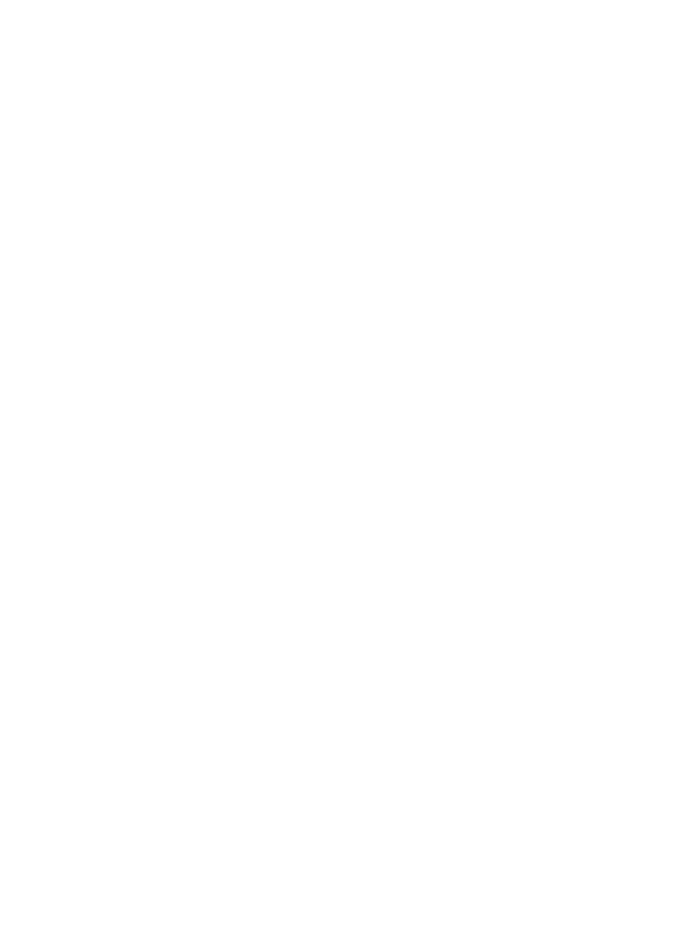
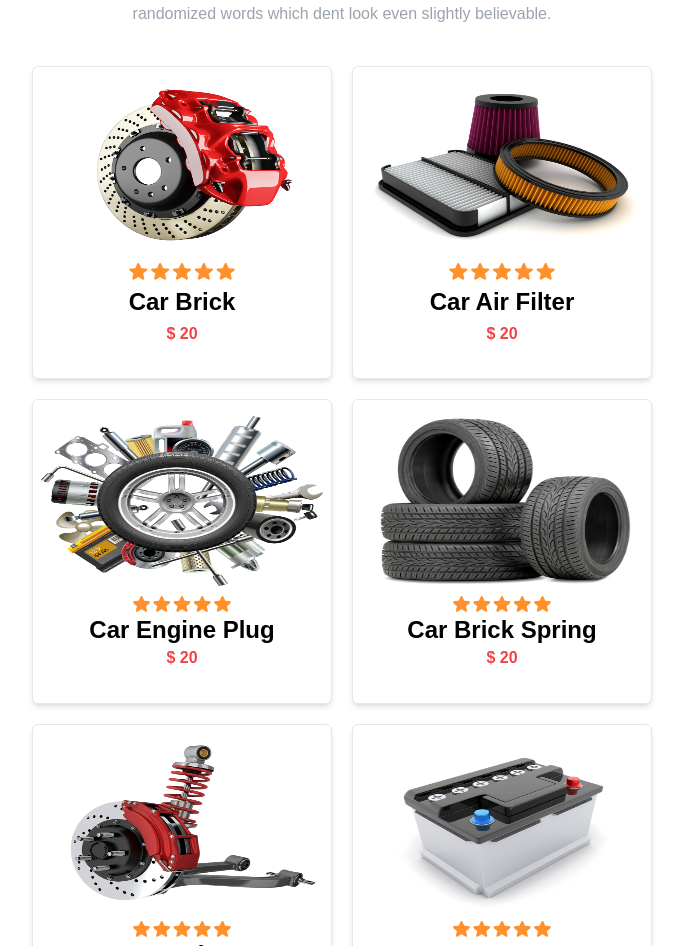
Before and after one commit to MDmohiuddin-web/car-dr-with-next.js, a Next.js app: page / in a window 1280 px wide. Shown: the part 2795-3741 px from the top of the page, without its empty margins (298-981 px from the left). Before the commit the page ends 2559 px from the top, so only its background shows below. Built offline with nearby package versions, Linux system fonts and the light colour scheme.

Commit message:
add somthing

```diff
--- /dev/null
+++ b/src/app/component/Products.jsx
@@ -0,0 +1,109 @@
+import Engine from "../../../public/assets/images/products/1.png";
+import are from "../../../public/assets/images/products/3.png";
+import EnginePlugs from "../../../public/assets/images/products/6.png";
+import spring from "../../../public/assets/images/products/2.png";
+import tire from "../../../public/assets/images/products/5.png";
+import battery from "../../../public/assets/images/products/4.png";
+
+import star from "../../../public/assets/star.svg";
+import Image from "next/image";
+
+
+const Products = () => {
+  return (
+    <div className="my-5 flex flex-wrap capitalize gap-5 justify-center w-4/5 mx-auto ">
+      <div className="card card-compact w-full md:w-[300px] bg-base-100 shadow-md rounded-md border p-2 hover:shadow-lg transition duration-500 ease-in-out transform hover:-translate-y-1 hover:scale-105">
+        <figure>
+          <Image
+            src={Engine}
+            alt="Shoes"
+            className="h-[170px] my-2  rounded-lg "
+          />
+        </figure>
+        <div className="text-center  justify-between w-full ">
+          <Image src={star} alt="" className="w-4/5 m-auto h-[20%]" />
+          <h2 className="font-semibold text-2xl my-1">Car Brick </h2>
+          <p className="font-bold text-red-500"> $ 20</p>
+        </div>
+      </div>
+      {/* 1 */}
+      <div className="card card-compact w-full md:w-[300px] bg-base-100 shadow-md rounded-md border p-2 hover:shadow-lg transition duration-500 ease-in-out transform hover:-translate-y-1 hover:scale-105">
+        <figure>
+          <Image
+            src={are}
+            alt="Shoes"
+            className="h-[170px] my-2  rounded-lg "
+          />
+        </figure>
+        <div className="text-center  justify-between w-full ">
+          <Image src={star} alt="" className="w-4/5 m-auto h-[20%]" />
+          <h2 className="font-semibold text-2xl my-1">Car Air Filter</h2>
+          <p className="font-bold text-red-500"> $ 20</p>
+        </div>
+      </div>
+      {/* 2 */}
+      <div className="card card-compact w-full md:w-[300px] bg-base-100 shadow-md rounded-md border p-2 hover:shadow-lg transition duration-500 ease-in-out transform hover:-translate-y-1 hover:scale-105">
+        <figure>
+          <Image
+            src={EnginePlugs}
+            alt="Shoes"
+            className="h-[170px] my-2  rounded-lg "
+          />
+        </figure>
+        <div className="text-center  justify-between w-full ">
+          <Image src={star} alt="" className="w-4/5 m-auto h-[20%]" />
+          <h2 className="font-semibold text-2xl">Car Engine Plug</h2>
+          <p className="font-bold text-red-500"> $ 20</p>
+        </div>
+      </div>
+      {/* 3 */}
+      <div className="card card-compact w-full md:w-[300px] bg-base-100 shadow-md rounded-md border p-2 hover:shadow-lg transition duration-500 ease-in-out transform hover:-translate-y-1 hover:scale-105">
+        <figure>
+          <Image
+            src={tire}
+            alt="Shoes"
+            className="h-[170px] my-2  rounded-lg "
+          />
+        </figure>
+        <div className="text-center  justify-between w-full ">
+          <Image src={star} alt="" className="w-4/5 m-auto h-[20%]" />
+          <h2 className="font-semibold text-2xl">Car Brick spring</h2>
+          <p className="font-bold text-red-500"> $ 20</p>
+        </div>
+      </div>
+      {/* 4 */}
+      <div className="card card-compact w-full md:w-[300px] bg-base-100 shadow-md rounded-md border p-2 hover:shadow-lg transition duration-500 ease-in-out transform hover:-translate-y-1 hover:scale-105">
+        <figure>
+          <Image
+            src={spring}
+            alt="Shoes"
+            className="h-[170px] my-2  rounded-lg "
+          />
+        </figure>
+        <div className="text-center  justify-between w-full ">
+          <Image src={star} alt="" className="w-4/5 m-auto h-[20%]" />
+          <h2 className="font-semibold text-2xl">Car Tire</h2>
+          <p className="font-bold text-red-500"> $ 20</p>
+        </div>
+      </div>
+      {/* 5 */}
+      <div className="card card-compact w-full md:w-[300px] bg-base-100 shadow-md rounded-md border p-2 hover:shadow-lg transition duration-500 ease-in-out transform hover:-translate-y-1 hover:scale-105">
+        <figure>
+          <Image
+            src={battery}
+            alt="Shoes"
+            className="h-[170px] my-2  rounded-lg "
+          />
+        </figure>
+        <div className="text-center  justify-between w-full ">
+          <Image src={star} alt="" className="w-4/5 m-auto h-[20%]" />
+          <h2 className="font-semibold text-2xl">Care Battery</h2>
+          <p className="font-bold text-red-500"> $ 20</p>
+        </div>
+      </div>
+      {/* 6 */}
+    </div>
+  );
+};
+
+export default Products;
--- a/src/app/component/Text.jsx
+++ b/src/app/component/Text.jsx
@@ -2,7 +2,7 @@
 
 const Text = ({ text1, text2, text3 }) => {
   return (
-    <div className="md:w-[50%] text-center m-auto my-5 space-y-2">
+    <div className="md:w-[50%] text-center m-auto my-10 space-y-2">
       <h4 className="text-red-500 font-bold text-xl">{text1}</h4>
       <h2 className="md:text-4xl font-bold">{text2}</h2>
       <p className="text-gray-400">{text3}</p>
--- a/src/app/contact/page.jsx
+++ b/src/app/contact/page.jsx
@@ -4,7 +4,7 @@
 
 const page = () => {
   return (
-    <div className="my-10  transition duration-500 ease-in-out transform hover:-translate-y-1 hover:scale-105">
+    <div className="my-10 mx-auto transition duration-500 ease-in-out  flex justify-center items-center">
       <Image src={info} alt="" className="mt-5 md:mt-16 " />
     </div>
   );
--- a/src/app/login/page.jsx
+++ b/src/app/login/page.jsx
@@ -8,9 +8,9 @@
 
 const page = () => {
   return (
-    <div className=" flex-wrap flex   my-10   items-center text-black">
-      <div className="bg-white p-6 rounded-lg  w-full md:w-[30%] m-auto my-5 md:h-[300px] ">
-        <Image src={im} alt="" />
+    <div className=" flex-wrap flex  my-10  items-center capitalize text-black">
+      <div className="bg-white p-6 m-auto rounded-lg  w-full md:w-[30%] m my-5 md:h-[300px] ">
+        <Image src={im} alt="Login" />
       </div>
       {/*  */}
       <div className="bg-white p-6 rounded-lg shadow-md w-full md:w-[35%] m-auto">
@@ -63,8 +63,10 @@
           <p className="mt-4 text-gray-600 text-center">Or Log in with</p>
 
           <div className="flex gap-5 my-4 justify-center ">
-            <Image src={Google} alt=""
-            // onClick={handleGoogleSignIn}
+            <Image
+              src={Google}
+              alt=""
+              // onClick={handleGoogleSignIn}
             />
             <Image src={facebook} alt="" />
             <Image src={linkding} alt="" />
--- a/src/app/page.js
+++ b/src/app/page.js
@@ -1,8 +1,9 @@
-
 import Banner from "./component/Banner";
 import About from "@/app/about/page";
 import Text from "./component/Text";
 import Services from "./services/page";
+import Contact from "./contact/page";
+import Products from "./component/Products";
 
 export default function Home() {
   return (
@@ -15,7 +16,13 @@
         text3={`the majority have suffered alteration in some form, by injected humour, or randomized words which dent look even slightly believable.`}
       ></Text>
       <Services></Services>
-
+      <Contact></Contact>
+      <Text
+        text1={`Popular Products`}
+        text2={`Browse Our Products`}
+        text3={`the majority have suffered alteration in some form, by injected humour, or randomized words which dent look even slightly believable.`}
+      ></Text>
+      <Products></Products>
     </main>
   );
 }
```
